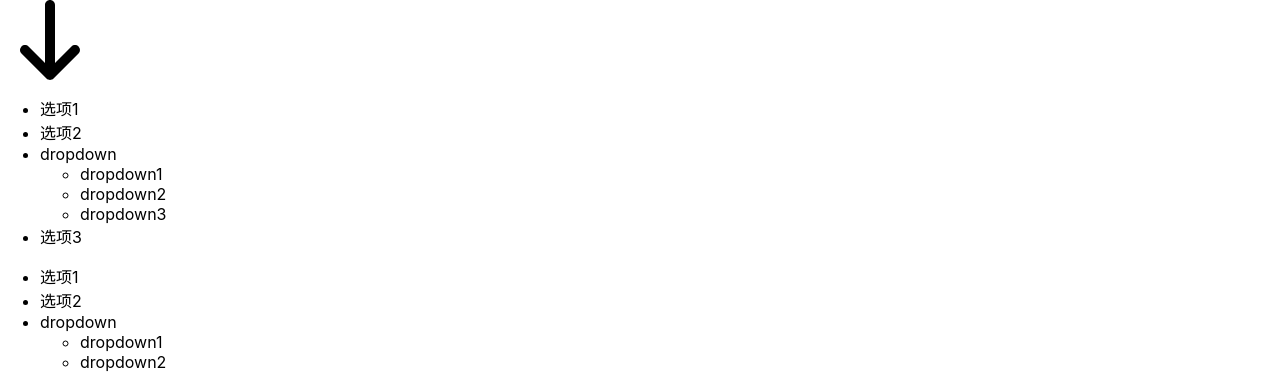
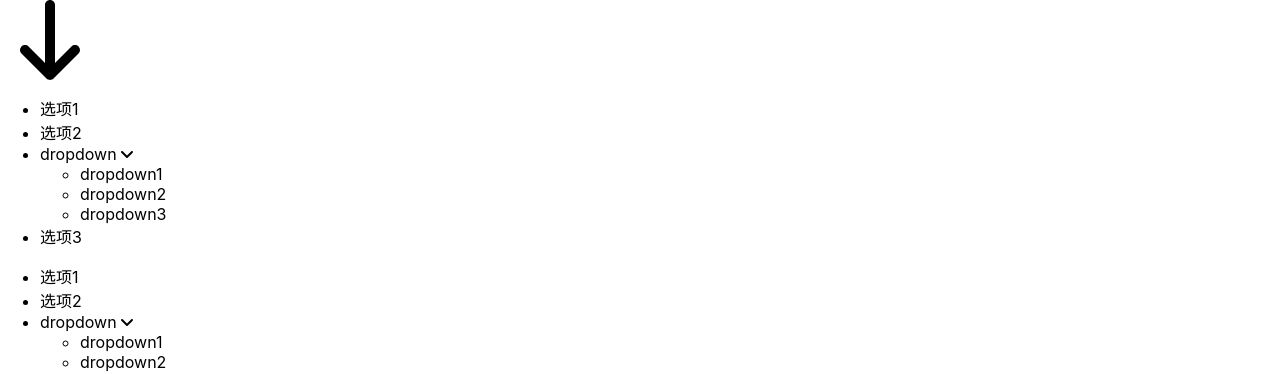
Before and after one commit to xzy1124/components, a React (Create React App) app: page / in a window 1280 px wide. Shown: the top 374 px of the page. Built offline with nearby package versions, Linux system fonts and the light colour scheme; the HTML template or start-up script is replaced by a standard one.

Commit message:
CSS实现角标动画旋转

```diff
--- a/src/components/Menu/_styles.scss
+++ b/src/components/Menu/_styles.scss
@@ -33,6 +33,16 @@
             display: flex;
             align-items: center;
         }
+        .arrow-icon {
+            margin-left: 5px;
+            // 谁实现动画效果就添加谁transition，不能给上级因为不能继承
+            transition: transform .25s ease-in-out;
+        }
+        &:hover {
+            .arrow-icon {
+                transform: rotate(180deg);
+            }
+        }
         // 子菜单面板以及子子菜单项
         .viking-submenu {
             display: none;
@@ -54,6 +64,16 @@
         }
         .viking-submenu.open-menu {
             display: block;
+        }
+    }
+    .is-vertical {
+        .arrow-icon {
+            transform: rotate(0deg) !important;
+        }
+    }
+    .is-vertical.is-opend {
+        .arrow-icon {
+            transform: rotate(180deg) !important;
         }
     }
 }
--- a/src/components/Menu/subMenu.tsx
+++ b/src/components/Menu/subMenu.tsx
@@ -3,6 +3,7 @@ import classNames from 'classnames'
 import {useContext, useState} from 'react'
 import { MenuContext } from './Menu'
 import { MenuItemProps } from './MenuItem'
+import Icon from '../Icon/icon'
 export interface SubMenuProps {
     index?: string
     title?: string
@@ -13,15 +14,18 @@ const SubMenu: React.FC<SubMenuProps> = (props) => {
     const context = useContext(MenuContext)
     const { index, title, className, children } = props
     // 构建classnames
-    const classes = classNames('menu-item submenu-item', className, {
-        'is-active': context.itemIndex === index,
-    })
     // 定义状态决定要不要显示下拉框
     // 这里的状态要根据垂直状态下适配一下
     const isDefaultOpend = context.defaultOpenSubMenus as Array<string>
     // 这里判断一下是否默认展开,如果是垂直状态下，默认展开的子菜单索引包含当前子菜单索引，就默认展开
     const open = (index && context.mode === 'vertical') ? isDefaultOpend.includes(index) : false
     const [isOpen, setIsOpen] = useState(open)
+    const classes = classNames('menu-item submenu-item', className, {
+        'is-active': context.itemIndex === index,
+        // 要处理垂直状态下的角标
+        'is-opend': isOpen,
+        'is-vertical': context.mode === 'vertical'
+    })
 
     // 定义回调函数，点击时触发
     const handleClick = (e: React.MouseEvent) => {
@@ -50,6 +54,7 @@ const SubMenu: React.FC<SubMenuProps> = (props) => {
         // 定义classname用来携带open-menu
         const klass = classNames('viking-submenu', {
             'open-menu': isOpen
+
         })
         const childrenComponent = React.Children.map(children, (child, i) => {
             const childElement = child as React.FunctionComponentElement<MenuItemProps>
@@ -73,6 +78,7 @@ const SubMenu: React.FC<SubMenuProps> = (props) => {
         <li key={index} className={classes} {...hoverEvent}>
             <div className='submenu-title' {...clickEvents}>
                 {title}
+                <Icon icon="angle-down" className='arrow-icon'/>
             </div>
 
             {renderChild()}
```
